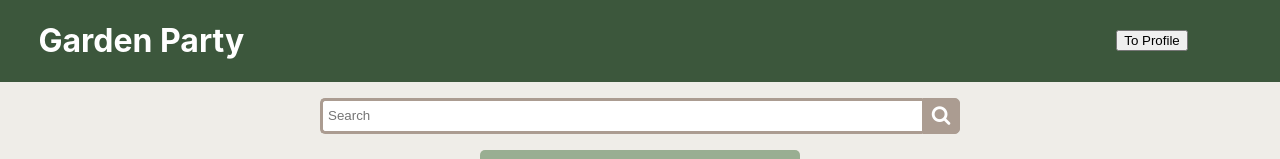
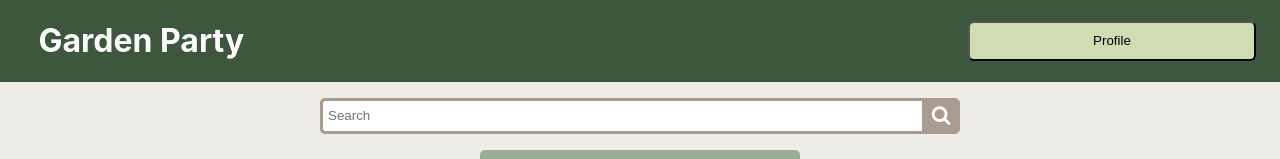
Before and after one commit to veg-share/frontend-ui, a React (Create React App) app: page / in a window 1280 px wide. Shown: the top 159 px of the page. Built offline with nearby package versions, Linux system fonts and the light colour scheme.

Commit message:
Edit styling on conditional header link

```diff
--- a/src/components/Header/Header.css
+++ b/src/components/Header/Header.css
@@ -17,12 +17,21 @@
   text-decoration: none;
 }
 
+.link-button {
+  height: 100%;
+  width: 90%;
+  background-color: #D0DCB2;
+  margin-right: 5%;
+  border-radius: 6px;
+}
+
 .header-line {
   width: 50%;
 }
 
 .header-links {
-  width: 20%;
+  width: 25%;
+  height: 5vh;
   display: flex;
   flex-direction: column;
   justify-content: space-around;
--- a/src/components/Header/Header.js
+++ b/src/components/Header/Header.js
@@ -15,11 +15,11 @@ const Header = () => {
     <header className='header'>
       <h1 className='veg-share-title'>Garden Party</h1>
       <div className='header-links'>
-        <button className='home-link hidden'>
-          <Link className='home-link hidden' to='/' onClick={() => toggleLink()}>To Home</Link>
+        <button className='home-link link-button hidden'>
+          <Link className='home-link hidden' to='/' onClick={() => toggleLink()}>Home</Link>
         </button>
-        <button className='profile-link'>
-          <Link className='profile-link' to='/profile' onClick={() => toggleLink()}>To Profile</Link>
+        <button className='profile-link link-button'>
+          <Link className='profile-link' to='/profile' onClick={() => toggleLink()}>Profile</Link>
         </button>
       </div>
     </header>
```
